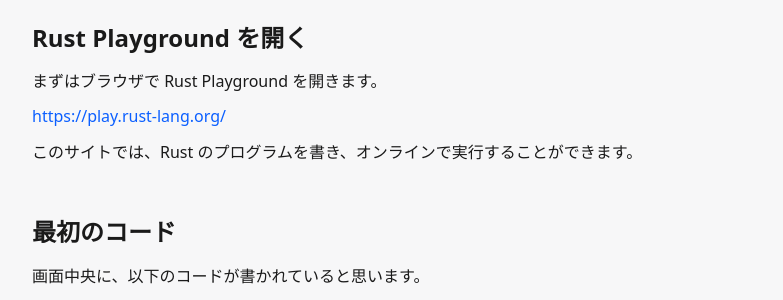
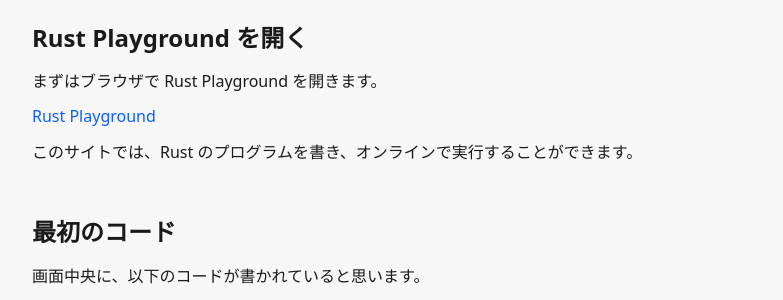
Before and after one commit to nh0102heiya-lab/programming-lessons, a Jekyll site: the page built from _rust-from-zero/core/03-first-program.md, in a window 1280 px wide and 900 px high. Shown: the part 291-591 px from the top of the window, without its empty margins (248-1031 px from the left). Built offline with Jekyll 4.4.1, drawn with Linux system fonts in a browser that asks for light colours; nearby versions of some CDN libraries; comment, search, counter and statistics services are not loaded.

Commit message:
Update 03-first-program.md

```diff
--- a/_rust-from-zero/core/03-first-program.md
+++ b/_rust-from-zero/core/03-first-program.md
@@ -14,7 +14,9 @@
 
 まずはブラウザで Rust Playground を開きます。
 
-[https://play.rust-lang.org/](https://play.rust-lang.org/)
+<a href="https://play.rust-lang.org/" target="_blank" rel="noopener noreferrer">
+  Rust Playground
+</a>
 
 このサイトでは、Rust のプログラムを書き、オンラインで実行することができます。
 
```
